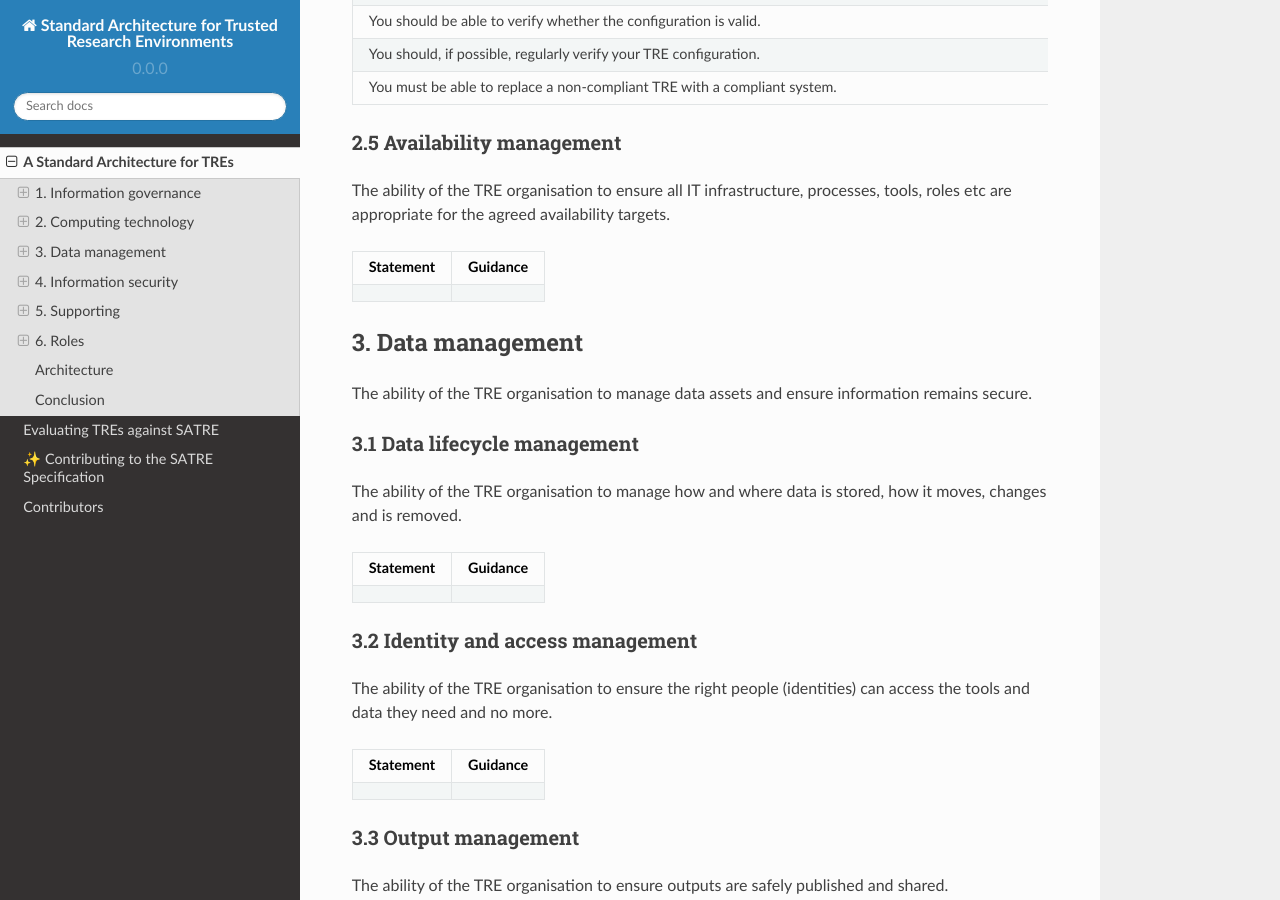
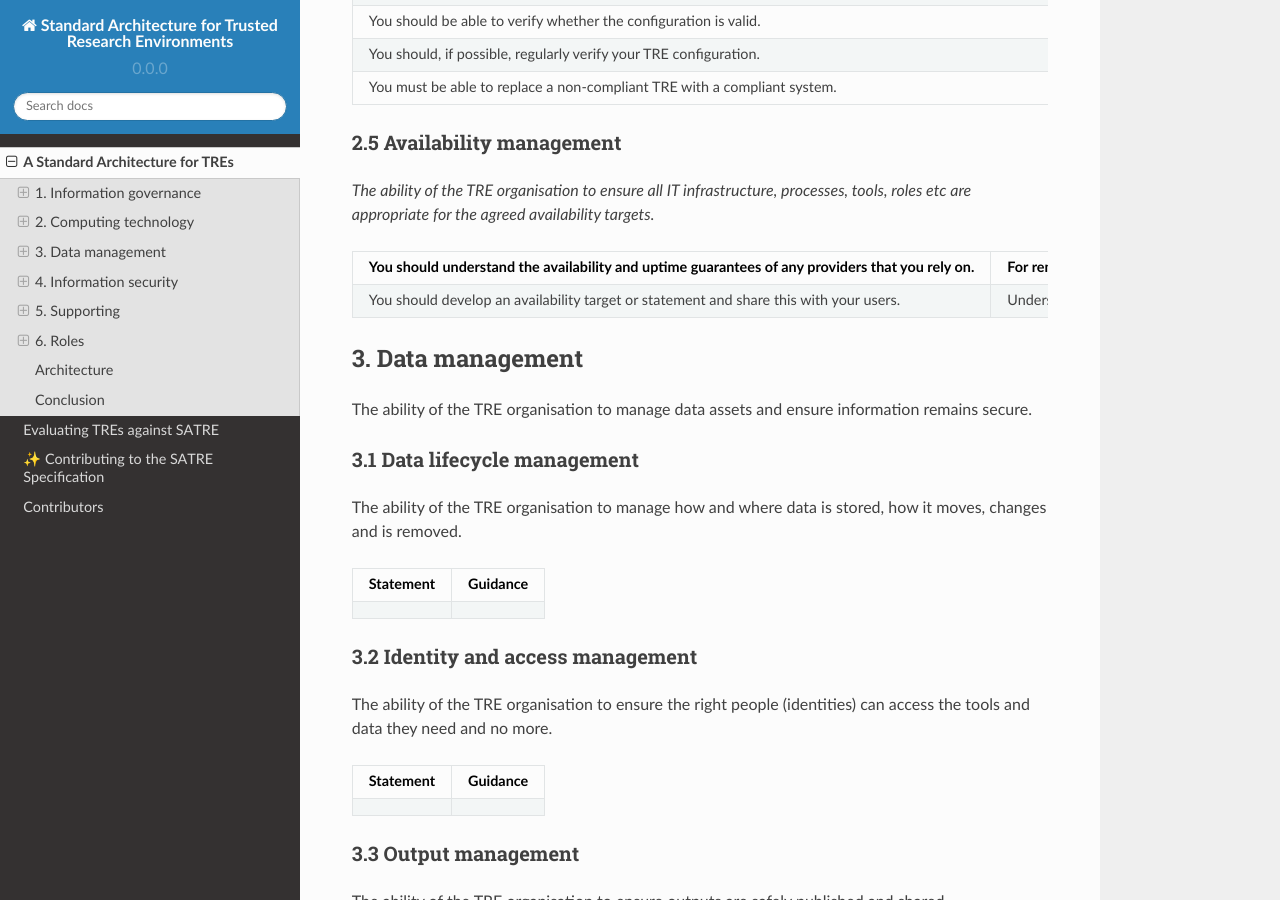
Before and after one commit to sa-tre/satre-specification, a Sphinx documentation site: the page built from docs/source/standard.md, in a window 1280 px wide and 900 px high, scrolled down 5951 px. Built offline with Sphinx 7.4.7 and the Read the Docs theme 2.0.0, drawn with Linux system fonts in a browser that asks for light colours.

Commit message:
:memo: Added availability management section.
Co-authored-by: Jim Madge <jmadge@turing.ac.uk>
Co-authored-by: Hari Sood <hsood@turing.ac.uk>
Co-authored-by: Matt Craddock <mcraddock@turing.ac.uk>

````diff
--- a/docs/source/standard.md
+++ b/docs/source/standard.md
@@ -284,11 +284,19 @@ _The ability of the TRE organisation to identify, maintain, and verify informati
 
 ### 2.5 Availability management
 
-The ability of the TRE organisation to ensure all IT infrastructure, processes, tools, roles etc are appropriate for the agreed availability targets.
+_The ability of the TRE organisation to ensure all IT infrastructure, processes, tools, roles etc are appropriate for the agreed availability targets._
 
-| Statement | Guidance |
-| --------- | -------- |
-|           |          |
+```{list-table}
+:header-rows: 1
+:name: tab-availability-management
+* - You should understand the availability and uptime guarantees of any providers that you rely on.
+  - For remote TREs this might include your cloud provider(s) and/or data centre operators.
+    For on-premises TREs, it might be worth considering your ISP and electricity provider.
+  - Recommended
+* - You should develop an availability target or statement and share this with your users.
+  - Understanding how and when the TRE might be unavailable will help your projects in planning their work.
+  - Recommended
+```
 
 (standard_capability_data_management)=
 
````
